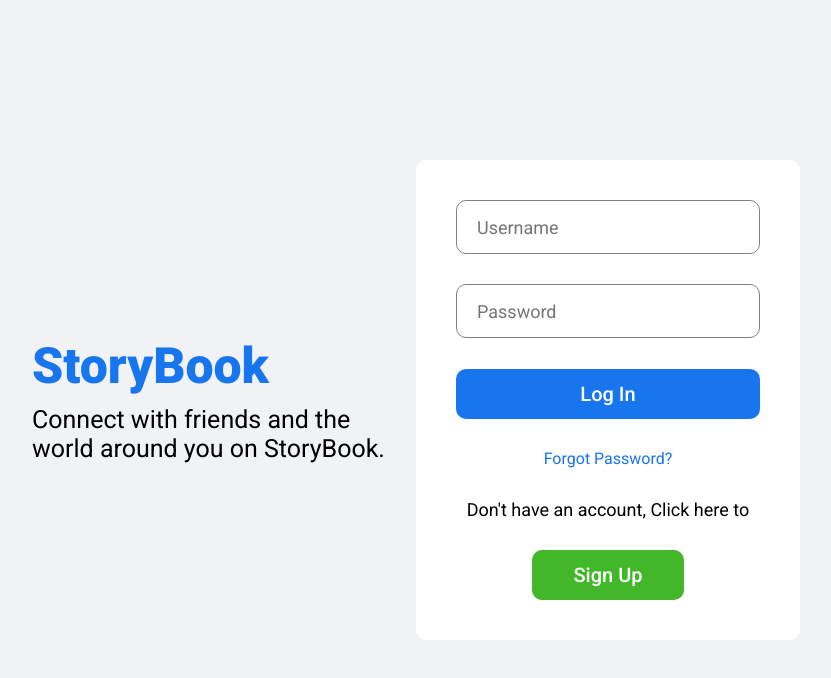
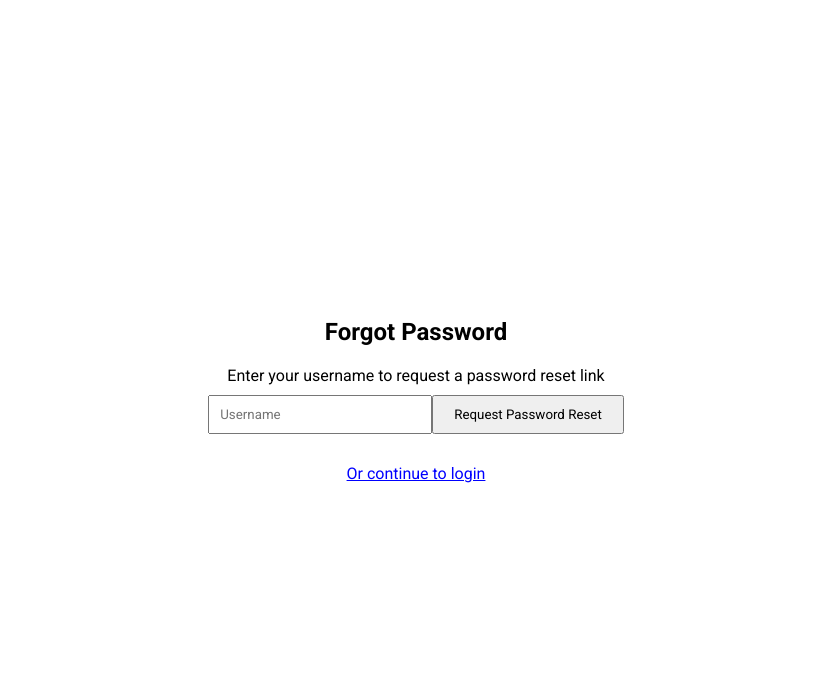
Before and after one commit to dilshankarunarathne/storybook, a React (Create React App) app in the folder client/: page /forgot in a window 1280 px wide. Before the commit this address led to /login. Shown: the top 678 px of the page, without its empty margins (224-1055 px from the left). Built offline with nearby package versions, Linux system fonts and the light colour scheme.

Commit message:
request password reset integrated
Co-Authored-By: sakaniya panchalingam <117504870+sakapanchu@users.noreply.github.com>

```diff
--- a/client/src/App.js
+++ b/client/src/App.js
@@ -4,10 +4,11 @@ import AuthProvider from './context/AuthProvider';
 import PrivateRoute from "./context/PrivateRoute";
 
 import Home from './pages/home/Home';
+import ForgotPassword from "./pages/forgot/Forgot";
+import ResetPassword from "./pages/reset/Reset";
 import Register from './Components/register/Register';
 import Login from "./Components/login/Login";
 import Profile from "./Components/profile/Profile";
-import ResetPassword from "./pages/reset/Reset";
 import EditProfile from "./Components/edit_profile/EditProfile";
 import LandingPage from './Components/landingPage/LandingPage';
 
@@ -20,6 +21,7 @@ function App() {
                     <Route path="/register" component={Register}/>
                     <Route path="/landingPage" component={LandingPage}/>
                     <Route path="/reset" component={ResetPassword}/>
+                    <Route path="/forgot" component={ForgotPassword}/>
                     <PrivateRoute path="/profile" component={Profile}/>
                     <PrivateRoute path="/edit" component={EditProfile}/>
                     <PrivateRoute path="/" component={Home}/>
--- /dev/null
+++ b/client/src/pages/forgot/Forgot.jsx
@@ -0,0 +1,44 @@
+import React, { useState } from 'react';
+import { useHistory } from 'react-router-dom';
+
+import {requestPasswordReset} from "../../api/users";
+
+import './forgot.css';
+
+export default function ForgotPassword() {
+    const [username, setUsername] = useState('');
+    const history = useHistory();
+
+    const handleRequestReset = async (e) => {
+        e.preventDefault();
+        try {
+            await requestPasswordReset(username);
+            alert('Password reset link has been sent to your email');
+        } catch (error) {
+            console.log(error.message);
+            alert('Error during password reset request');
+        }
+    };
+
+    const handleContinueToLogin = () => {
+        history.push('/login');
+    }
+
+    return (
+        <div className="forgotPassword">
+            <h2>Forgot Password</h2>
+            <p>Enter your username to request a password reset link</p>
+            <form onSubmit={handleRequestReset}>
+                <input
+                    type="text"
+                    value={username}
+                    onChange={(e) => setUsername(e.target.value)}
+                    placeholder="Username"
+                    className="forgotPasswordInput"
+                />
+                <button type="submit" className="forgotPasswordButton">Request Password Reset</button>
+            </form>
+            <span className="forgotPasswordLoginLink" onClick={handleContinueToLogin}>Or continue to login</span>
+        </div>
+    );
+}
--- /dev/null
+++ b/client/src/pages/forgot/forgot.css
@@ -0,0 +1,35 @@
+.forgotPassword {
+    display: flex;
+    flex-direction: column;
+    align-items: center;
+    justify-content: center;
+    height: 100vh;
+    padding: 20px;
+    box-sizing: border-box;
+}
+
+.forgotPassword h2 {
+    margin-bottom: 20px;
+}
+
+.forgotPassword p {
+    margin-bottom: 10px;
+}
+
+.forgotPasswordInput {
+    margin-bottom: 10px;
+    padding: 10px;
+    width: 200px;
+}
+
+.forgotPasswordButton {
+    padding: 10px 20px;
+    cursor: pointer;
+}
+
+.forgotPasswordLoginLink {
+    margin-top: 20px;
+    cursor: pointer;
+    color: blue;
+    text-decoration: underline;
+}
```
